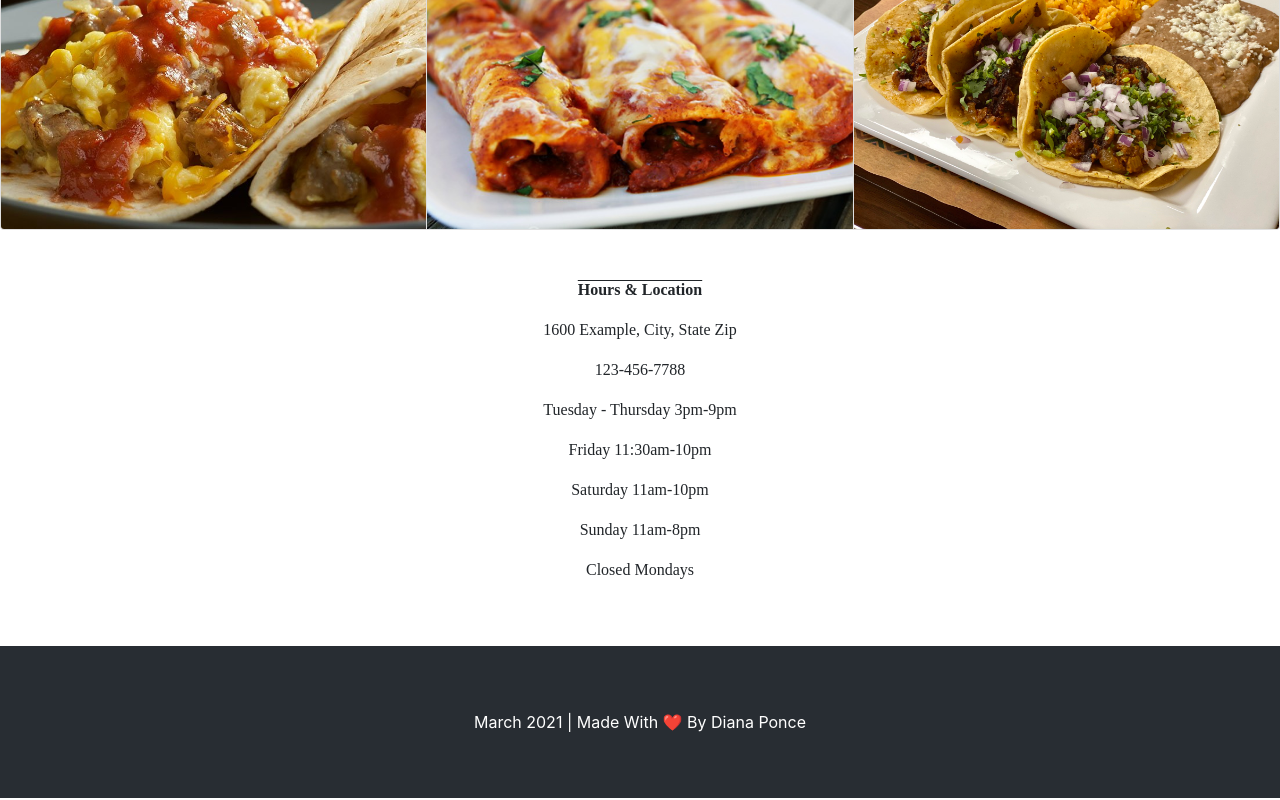
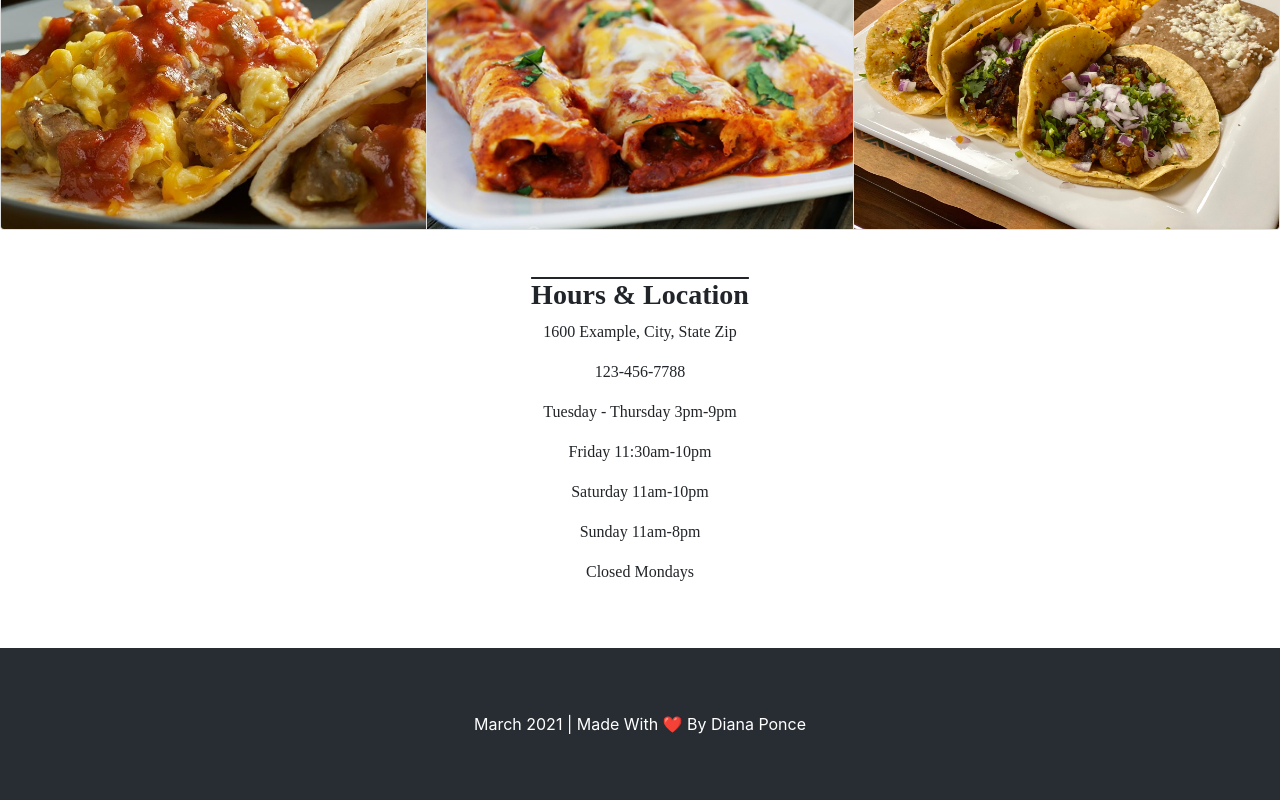
Before and after one commit to diana2341/tac-p, a React (Create React App) app: page / in a window 1280 px wide. Shown: the part 829-1629 px from the top of the page. Built offline with nearby package versions, Linux system fonts and the light colour scheme; a web font is replaced by a local one.

Commit message:
hours font

```diff
--- a/src/components/Home.js
+++ b/src/components/Home.js
@@ -41,7 +41,7 @@ class Home extends Component{
         <MenuOptions routerProps={this.props.routerProps}/>
         <br/><br/>
         <div className='about-p'>
-        <p className='title-food'>Hours & Location</p>
+        <h3 className='title-food'>Hours & Location</h3>
        <p>1600 example,
         city, state zip</p>
         <p>123-456-7788</p>
```
